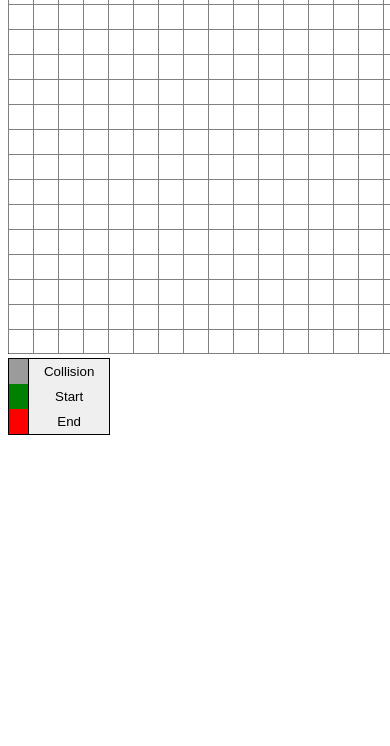
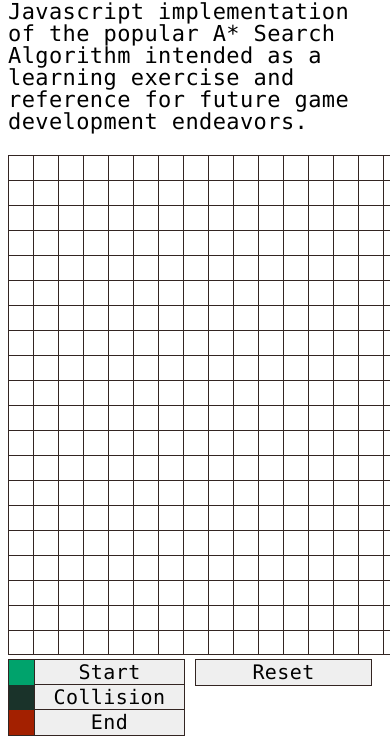
Before and after one commit to Rodhlann/a-star-snake, a plain HTML site: page index.html in a window 390 px wide. Shown: the part 266-1012 px from the top of the page. Before the commit the page ends 844 px from the top, so only its background shows below. Drawn offline with Linux system fonts and the light colour scheme.

Commit message:
make start and end cells toggle-able; update button styling; grid reset button; mobile styles

```diff
--- a/canvas.js
+++ b/canvas.js
@@ -9,11 +9,11 @@ const GRID_WIDTH_COUNT = CANVAS_WIDTH / GRID_CELL_WIDTH
 const GRID_HEIGHT_COUNT = CANVAS_HEIGHT / GRID_CELL_WIDTH
 
 const BACKGROUND_COLOR = ''
-const GRID_LINE_COLOR = 'gray'
-const GRID_BORDER_COLOR = 'black'
-const COLLISION_COLOR = '#9b9b9b'
-const START_COLOR = 'green'
-const END_COLOR = 'red'
+const GRID_LINE_COLOR = '#332522'
+const GRID_BORDER_COLOR = '#332522'
+const COLLISION_COLOR = '#19634B'
+const START_COLOR = '#00A36C'
+const END_COLOR = '#A32000'
 
 const CELL_STATES = {
   EMPTY: 0,
@@ -21,7 +21,9 @@ const CELL_STATES = {
   START: 2,
   END: 3
 }
-const grid = [...Array(GRID_WIDTH_COUNT)].map(() => [...Array(GRID_WIDTH_COUNT)].fill(CELL_STATES.EMPTY))
+const gridInit = () => [...Array(GRID_WIDTH_COUNT)]
+  .map(() => [...Array(GRID_WIDTH_COUNT)].fill(CELL_STATES.EMPTY))
+let grid = gridInit()
 
 ctx.canvas.width = CANVAS_WIDTH;
 ctx.canvas.height = CANVAS_HEIGHT;
@@ -29,14 +31,17 @@ ctx.canvas.height = CANVAS_HEIGHT;
 const STATE = {
   SELECTION: CELL_STATES.COLLISION,
   START_POS: null,
-  END_POS: null
+  END_POS: null,
 }
 
 function drawGrid() {
   // Grid Setup
   ctx.beginPath()
-  ctx.strokeStyle = GRID_BORDER_COLOR;
-  ctx.strokeRect(0, 0, CANVAS_WIDTH, CANVAS_HEIGHT);
+  ctx.fillStyle = GRID_BORDER_COLOR;
+  ctx.fillRect(0, 0, CANVAS_WIDTH, GRID_LINE_WIDTH);
+  ctx.fillRect(0, 0, GRID_LINE_WIDTH, CANVAS_HEIGHT);
+  ctx.fillRect(0, CANVAS_HEIGHT - 1, CANVAS_WIDTH, GRID_LINE_WIDTH);
+  ctx.fillRect(CANVAS_WIDTH - 1, 0, GRID_LINE_WIDTH, CANVAS_HEIGHT);
 
   ctx.beginPath()
   ctx.fillStyle = GRID_LINE_COLOR;
@@ -104,8 +109,43 @@ function cellToCenteredPixelPos(x, y) {
   }
 }
 
+function resetCellState() {
+  grid = gridInit();
+  draw();
+}
+
 function updateSelectedCellState(state) {
   STATE.SELECTION = state
+
+  const [
+    start,
+    collision,
+    end
+  ] = document.getElementsByClassName('canvas_legend_button')
+  switch(state) {
+    case CELL_STATES.END: {
+      start.classList.remove('selected')
+      collision.classList.remove('selected')
+      end.classList.add('selected')
+      break;
+    }
+    case CELL_STATES.START: {
+      start.classList.add('selected')
+      collision.classList.remove('selected')
+      end.classList.remove('selected')
+      break;
+    }
+    case CELL_STATES.COLLISION:
+      start.classList.remove('selected')
+      collision.classList.add('selected')
+      end.classList.remove('selected')
+      break;
+    default: {
+      start.classList.remove('selected')
+      collision.classList.remove('selected')
+      end.classList.remove('selected')
+    }
+  }
 }
 
 function setCellState(x, y) {
@@ -113,22 +153,43 @@ function setCellState(x, y) {
 
   switch(STATE.SELECTION) {
     case CELL_STATES.END: {
+      if (gridState === CELL_STATES.START) break;
+      if (gridState === CELL_STATES.COLLISION) break;
+      if (STATE.END_POS?.x === x && STATE.END_POS?.y === y) {
+        STATE.END_POS = null;
+        grid[y][x] = CELL_STATES.EMPTY;
+        break;
+      }
+
       if (STATE.END_POS)
         grid[STATE.END_POS.y][STATE.END_POS.x] = CELL_STATES.EMPTY
       grid[y][x] = CELL_STATES.END
       STATE.END_POS = { x, y }
       break;
     }
+
     case CELL_STATES.START: {
+      if (gridState === CELL_STATES.COLLISION) break;
+      if (gridState === CELL_STATES.END) break;
+      if (STATE.START_POS?.x === x && STATE.START_POS?.y === y) {
+        STATE.START_POS = null;
+        grid[y][x] = CELL_STATES.EMPTY;
+        break;
+      }
+
       if (STATE.START_POS)
         grid[STATE.START_POS.y][STATE.START_POS.x] = CELL_STATES.EMPTY
       grid[y][x] = CELL_STATES.START
       STATE.START_POS = { x, y }
       break;
     }
+
     case CELL_STATES.COLLISION:
     default: {
-      grid[y][x] = gridState === CELL_STATES.EMPTY ? CELL_STATES.COLLISION : CELL_STATES.EMPTY
+      if (gridState === CELL_STATES.START) break;
+      if (gridState === CELL_STATES.END) break;
+
+      grid[y][x] = gridState === CELL_STATES.EMPTY ? CELL_STATES.COLLISION : CELL_STATES.EMPTY;
     }
   }
 }
@@ -136,11 +197,10 @@ function setCellState(x, y) {
 // Cell Selection Toggle Logic
 canvas.addEventListener('click', (e) => {
   const mousePos = {
-    x: e.clientX - canvas.offsetLeft,
-    y: e.clientY - canvas.offsetTop
+    x: e.pageX - canvas.offsetLeft,
+    y: e.pageY - canvas.offsetTop
   };
 
-  // TODO: break out in to function for handling various cell states
   const cellPos = pixelToCellPos(mousePos.x, mousePos.y);
   setCellState(cellPos.x, cellPos.y);
 
--- a/index.html
+++ b/index.html
@@ -4,29 +4,64 @@
   <head>
     <meta http-equiv="Content-Type" content="text/html; charset=UTF-8" />
     <link rel="stylesheet" href="./public/styles.css" />
-    <meta name="viewport" content="width=device-width; initial-scale=1.0;">
     <title>timpepper.dev</title>
   </head>
   <body>
+    <div class="banner-info">
+      <p>
+        This is a work in progress! Come back soon :) It's interactive now though! Next
+        time hopefully there will be some search behavior
+      </p>
+      <p><a href="https://timpepper.dev">Take me home!!</a></p>
+    </div>
+
     <header>
-      <p>This is a work in progress! Come back soon :) It's interactive though! Next time hopefully there will be some search behavior</p>
-      <p><a href="https://timpepper.dev">Take me home!!</a></p>
+      <h1>A* Search Algorithm</h1>
+      <p>
+        Javascript implementation of the popular A* Search Algorithm intended as a learning
+        exercise and reference for future game development endeavors.
+      </p>
     </header>
 
     <div id="canvas_wrapper">
-      <canvas id="canvas"></canvas>
-      <div id="canvas_legend">
-        <div class="canvas_legend_entry">
-          <div id="canvas_legend_collision" class="canvas_legend_block"></div>
-          <button class="canvas_legend_button" onclick="updateSelectedCellState(CELL_STATES.COLLISION)">Collision</button>
+      <div>
+        <canvas id="canvas"></canvas>
+      </div>
+      <div class="canvas_buttons_wrapper">
+        <div class="canvas_buttons">
+          <div class="canvas_legend_colors">
+            <div id="canvas_legend_start" class="canvas_legend_block"></div>
+            <div id="canvas_legend_collision" class="canvas_legend_block"></div>
+            <div id="canvas_legend_end" class="canvas_legend_block"></div>
+          </div>
+          <div id="canvas_legend_buttons">
+            <button
+              class="canvas_legend_button"
+              onclick="updateSelectedCellState(CELL_STATES.START)"
+            >
+              Start
+            </button>
+            <button
+              class="canvas_legend_button"
+              onclick="updateSelectedCellState(CELL_STATES.COLLISION)"
+            >
+              Collision
+            </button>
+            <button
+              class="canvas_legend_button"
+              onclick="updateSelectedCellState(CELL_STATES.END)"
+            >
+              End
+            </button>
+          </div>
         </div>
-        <div class="canvas_legend_entry">
-          <div id="canvas_legend_start" class="canvas_legend_block"></div>
-          <button class="canvas_legend_button" onclick="updateSelectedCellState(CELL_STATES.START)">Start</button>
-        </div>
-        <div class="canvas_legend_entry">
-          <div id="canvas_legend_end" class="canvas_legend_block"></div>
-          <button class="canvas_legend_button" onclick="updateSelectedCellState(CELL_STATES.END)">End</button>
+        <div class="canvas_buttons">
+          <button
+            class="canvas_legend_button"
+            onclick="resetCellState()"
+          >
+            Reset
+          </button>
         </div>
       </div>
     </div>
--- a/public/styles.css
+++ b/public/styles.css
@@ -1,10 +1,53 @@
-#canvas_wrapper {
-
+html {
+  font-family: "Lucida Console", Monaco, monospace;
+  font-size: 16px;
+  line-height: 19px;
+  letter-spacing: .02rem;
 }
 
-#canvas_legend {
-  width: 100px;
-  border: 1px solid black;
+Button {
+  font-family: "Lucida Console", Monaco, monospace;
+  font-size: 16px;
+  line-height: 19px;
+  letter-spacing: .02rem;
+  cursor: pointer;
+  border: none;
+}
+
+.banner-info {
+  color: #2d4821;
+  background-color: #d4edda;
+  border: 1px solid #c3e6cb;
+  border-radius: 5px;
+  padding: 12px 20px;
+}
+
+.banner-info p {
+  margin: 0px;
+}
+
+.banner-info p:first-child {
+  margin-bottom: 16px;
+}
+
+#canvas_wrapper {
+  display: flex;
+}
+
+canvas {
+  cursor: pointer;
+}
+
+.canvas_buttons {
+  display: flex;
+  width: 175px;
+  height: fit-content;
+  border: 1px solid #332522;
+  margin-left: 5px;
+}
+
+.canvas_buttons:last-child {
+  margin-top: 20px;
 }
 
 .canvas_legend_entry {
@@ -13,29 +56,71 @@
 }
 
 #canvas_legend_collision {
-  background-color: #9b9b9b;
+  background-color: #1A332A;
 }
 
 #canvas_legend_start {
-  background-color: green;
+  background-color: #00A36C;
 }
 
 #canvas_legend_end {
-  background-color: red;
+  background-color: #A32000;
 }
 
 .canvas_legend_block {
   width: 25px;
   height: 25px;
-  border-right: 1px solid black;
+  border-right: 1px solid #332522;
 }
 
 .canvas_legend_button {
   width: 100%;
-  border: none;
-  border-bottom: 1px solid gray;
+  height: 25px;
+  border-bottom: 1px solid #332522;
 }
 
-.canvas_legend_button:last-of-type {
+.canvas_legend_button:last-child {
   border-bottom: none;
 }
+
+.canvas_legend_button.selected {
+  font-weight: bold;
+}
+
+@media (max-width: 750px) {
+  html {
+    font-size: 20px;
+    line-height: 22px;
+  }
+
+  header {
+    font-size: 22px;
+  }
+
+  h1 {
+    font-size: 28px;
+  }
+
+  #canvas_wrapper {
+    display: block;
+  }
+
+  button {
+    font-size: 20px;
+    line-height: 22px;
+  }
+
+  .canvas_buttons_wrapper {
+    display: flex;
+    margin-bottom: 10px;
+  }
+
+  .canvas_buttons {
+    margin-left: 0px;
+  }
+
+  .canvas_buttons:last-child {
+    margin: 0px;
+    margin-left: 10px;
+  }
+}
```
